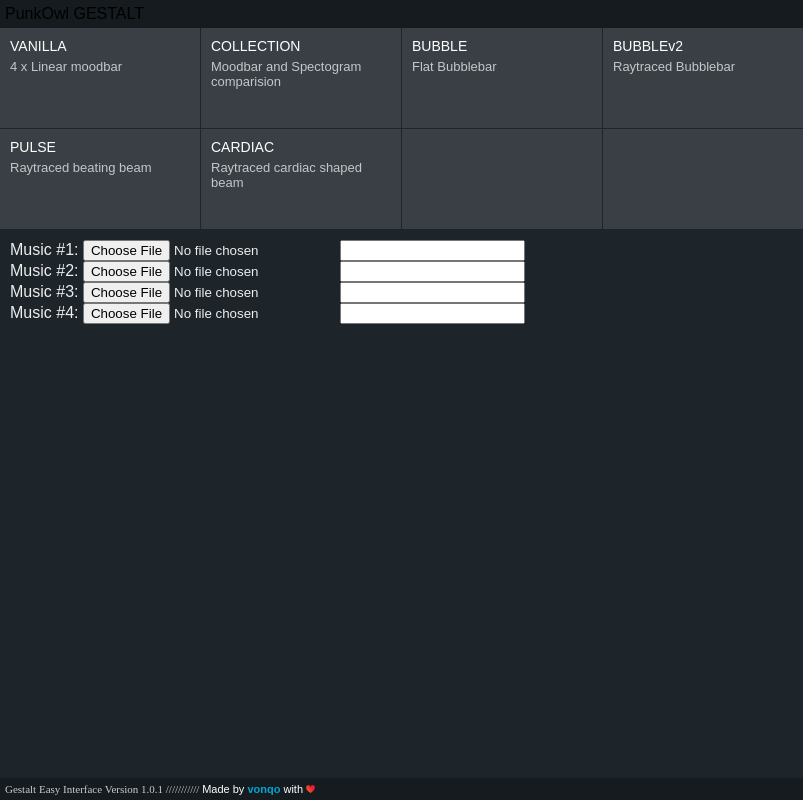
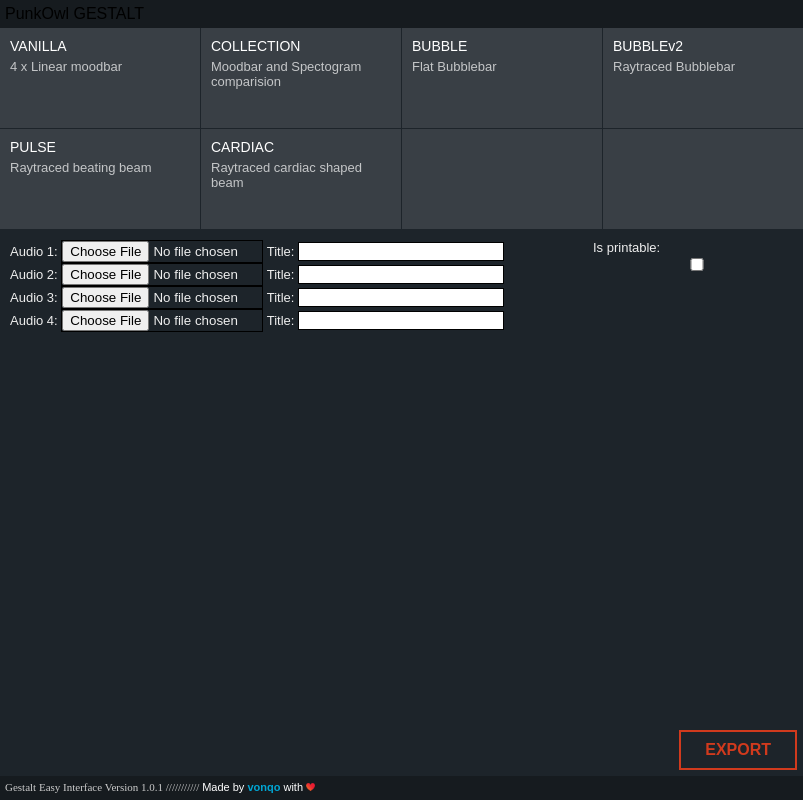
Before and after one commit to PunkOwl/gestalt-ezix, an Electron app: page index.html in a window 803 px wide. Drawn offline with nearby package versions, Linux system fonts and the light colour scheme.

Commit message:
button ux

```diff
--- a/assets/style.css
+++ b/assets/style.css
@@ -46,9 +46,33 @@ body {
 #settings {
     padding: 10px;
     color: #eee;
+    font-size: 13px;
+}
+
+.settings {
+    display: flex;
+}
+
+input {
+    border: 1px solid black;
+    width: 200px;
+}
+
+.input-section {
+    width: 600px;
+}
+.export-section {
+    width: 200px;
+}
+
+.export-btn {
+    position: absolute;
+    bottom: 30px;
+    right: 6px;
 }
 
 .footer{
+    height: 24px;
     background-color: #161b1f;
     width: 100%;
     font-size: 11px;
@@ -70,3 +94,65 @@ body {
     color: #ccc;
     font-family: "Times New Roman", Times, serif;
 }
+
+/* ============================================================== */
+
+.btn {
+    box-sizing: border-box;
+    -webkit-appearance: none;
+       -moz-appearance: none;
+            appearance: none;
+    background-color: transparent;
+    border: 2px solid #e74c3c;
+    border-radius: 0.6em;
+    color: #e74c3c;
+    cursor: pointer;
+    display: -webkit-box;
+    display: flex;
+    align-self: center;
+    font-size: 16px;
+    font-weight: 400;
+    line-height: 1;
+    padding: 10px 24px;
+    text-decoration: none;
+    text-align: center;
+    text-transform: uppercase;
+    font-family: Arial, Helvetica, sans-serif;
+    font-weight: 700;
+  }
+  .btn:hover, .btn:focus {
+    color: #fff;
+    outline: 0;
+  }
+
+.fifth {
+    border-color: #d13a1d;
+    border-radius: 0;
+    color: #d13a1d;
+    position: relative;
+    overflow: hidden;
+    z-index: 1;
+    -webkit-transition: color 150ms ease-in-out;
+    transition: color 150ms ease-in-out;
+  }
+.fifth:after {
+    content: "";
+    position: absolute;
+    display: block;
+    top: 0;
+    left: 50%;
+    -webkit-transform: translateX(-50%);
+            transform: translateX(-50%);
+    width: 0;
+    height: 100%;
+    background: #d13a1d;
+    z-index: -1;
+    -webkit-transition: width 150ms ease-in-out;
+    transition: width 150ms ease-in-out;
+}
+.fifth:hover {
+    color: #fff;
+}
+.fifth:hover:after {
+    width: 110%;
+}
--- a/index.html
+++ b/index.html
@@ -52,26 +52,36 @@
       <div id="settings">
 
         <!-- VANILLA SETTINGS -->
-        <div id="vanilla-settings">
+        <div id="vanilla-settings" class="settings">
+          <div class="input-section">
             <div>
-            Music #1:
+              Audio 1:
               <input type="file" id="audio" name="audio" accept="audio/mpeg"/>
-            <input type="text"/>
+              Title: <input type="text"/>
             </div>
             <div>
-            Music #2:
+              Audio 2:
               <input type="file" id="audio" name="audio" accept="audio/mpeg"/>
-            <input type="text"/>
+              Title: <input type="text"/>
             </div>
             <div>
-            Music #3:
+              Audio 3:
               <input type="file" id="audio" name="audio" accept="audio/mpeg"/>
-            <input type="text"/>
+              Title: <input type="text"/>
             </div>
             <div>
-            Music #4:
+              Audio 4:
               <input type="file" id="audio" name="audio" accept="audio/mpeg"/>
-            <input type="text"/>
+              Title: <input type="text"/>
+            </div>
+          </div>
+          <div class="export-section">
+            <div>
+              Is printable: <input type="checkbox" id="is_printable" name="is_printable" value="true"/>
+            </div>
+            <div class="export-btn">
+              <button class="btn fifth">Export</button>
+            </div>
           </div>
         </div>
 
```
Lines whose indentation alone changed are shown as unchanged.
